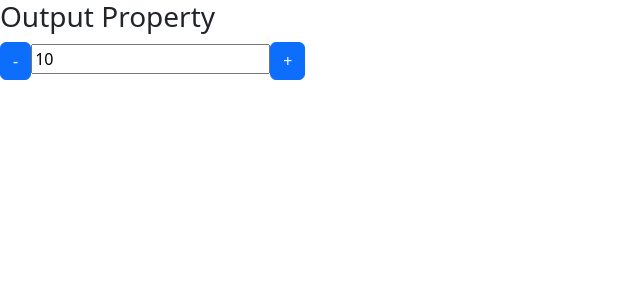
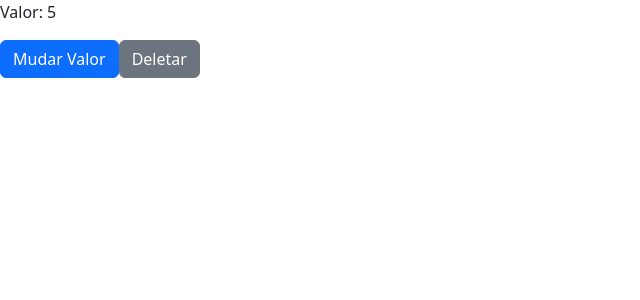
Before and after one commit to brunodeev/curso-angular2, an Angular app in the folder data-binding/: page / in a window 1280 px wide. Shown: the top 300 px of the page, without its empty margins (0-640 px from the left). Built offline with nearby package versions, Linux system fonts and the light colour scheme.

Commit message:
feat: undertanding component life cycle

```diff
--- a/data-binding/src/app/app.component.html
+++ b/data-binding/src/app/app.component.html
@@ -1,2 +1,7 @@
 
-<app-data-binding></app-data-binding>
+<!-- <app-data-binding></app-data-binding> -->
+
+<app-ciclo [valorInicial]="valor" *ngIf="!deletarCiclo"></app-ciclo>
+<button class="btn btn-primary" (click)="mudarValor()">Mudar Valor</button>
+
+<button class="btn btn-secondary" (click)="destruirCiclo()">Deletar</button>
--- a/data-binding/src/app/app.component.ts
+++ b/data-binding/src/app/app.component.ts
@@ -6,5 +6,15 @@ import { Component } from '@angular/core';
   styleUrl: './app.component.css'
 })
 export class AppComponent {
-  title = 'data-binding';
+  valor: number = 5;
+
+  deletarCiclo: boolean = false;
+
+  mudarValor() {
+    this.valor++;
+  }
+
+  destruirCiclo() {
+    this.deletarCiclo = true;
+  }
 }
--- a/data-binding/src/app/app.module.ts
+++ b/data-binding/src/app/app.module.ts
@@ -7,13 +7,15 @@ import { MeuFormModule } from './meu-form/meu-form.module';
 import { DataBindingComponent } from './data-binding/data-binding.component';
 import { InputPropertyComponent } from './input-property/input-property.component';
 import { OutputPropertyComponent } from './output-property/output-property.component';
+import { CicloComponent } from './ciclo/ciclo.component';
 
 @NgModule({
   declarations: [
     AppComponent,
     DataBindingComponent,
     InputPropertyComponent,
-    OutputPropertyComponent
+    OutputPropertyComponent,
+    CicloComponent
   ],
   imports: [
     BrowserModule,
--- /dev/null
+++ b/data-binding/src/app/ciclo/ciclo.component.html
@@ -0,0 +1 @@
+<p>Valor: {{ valorInicial }}</p>
--- /dev/null
+++ b/data-binding/src/app/ciclo/ciclo.component.ts
@@ -0,0 +1,49 @@
+import { AfterContentChecked, AfterContentInit, AfterViewChecked, AfterViewInit, Component, DoCheck, Input, OnChanges, OnDestroy, OnInit } from '@angular/core';
+
+@Component({
+  selector: 'app-ciclo',
+  templateUrl: './ciclo.component.html',
+  styleUrl: './ciclo.component.css'
+})
+export class CicloComponent implements OnInit, OnChanges, DoCheck, AfterContentInit, AfterContentChecked, AfterViewInit, AfterViewChecked, OnDestroy {
+
+  @Input()
+  valorInicial: number = 10;
+
+  constructor() {
+    console.log('constructor');
+  }
+
+  ngOnInit() {
+    console.log('ngOnInit');
+  }
+
+  ngOnChanges() {
+    console.log('ngOnChanges');
+  }
+
+  ngDoCheck() {
+    console.log('ngDoCheck');
+  }
+
+  ngAfterContentInit() {
+    console.log('ngAfterContentInit');
+  }
+
+  ngAfterContentChecked() {
+    console.log('ngAfterContentChecked');
+  }
+
+  ngAfterViewInit() {
+    console.log('ngAfterViewInit');
+  }
+
+  ngAfterViewChecked() {
+    console.log('ngAfterViewChecked');
+  }
+
+  ngOnDestroy() {
+    console.log('ngOnDestroy');
+  }
+
+}
```
Also changed, not shown: data-binding/src/app/ciclo/ciclo.component.css (added), 1 other file (tests, documents, lock files or other folders).
